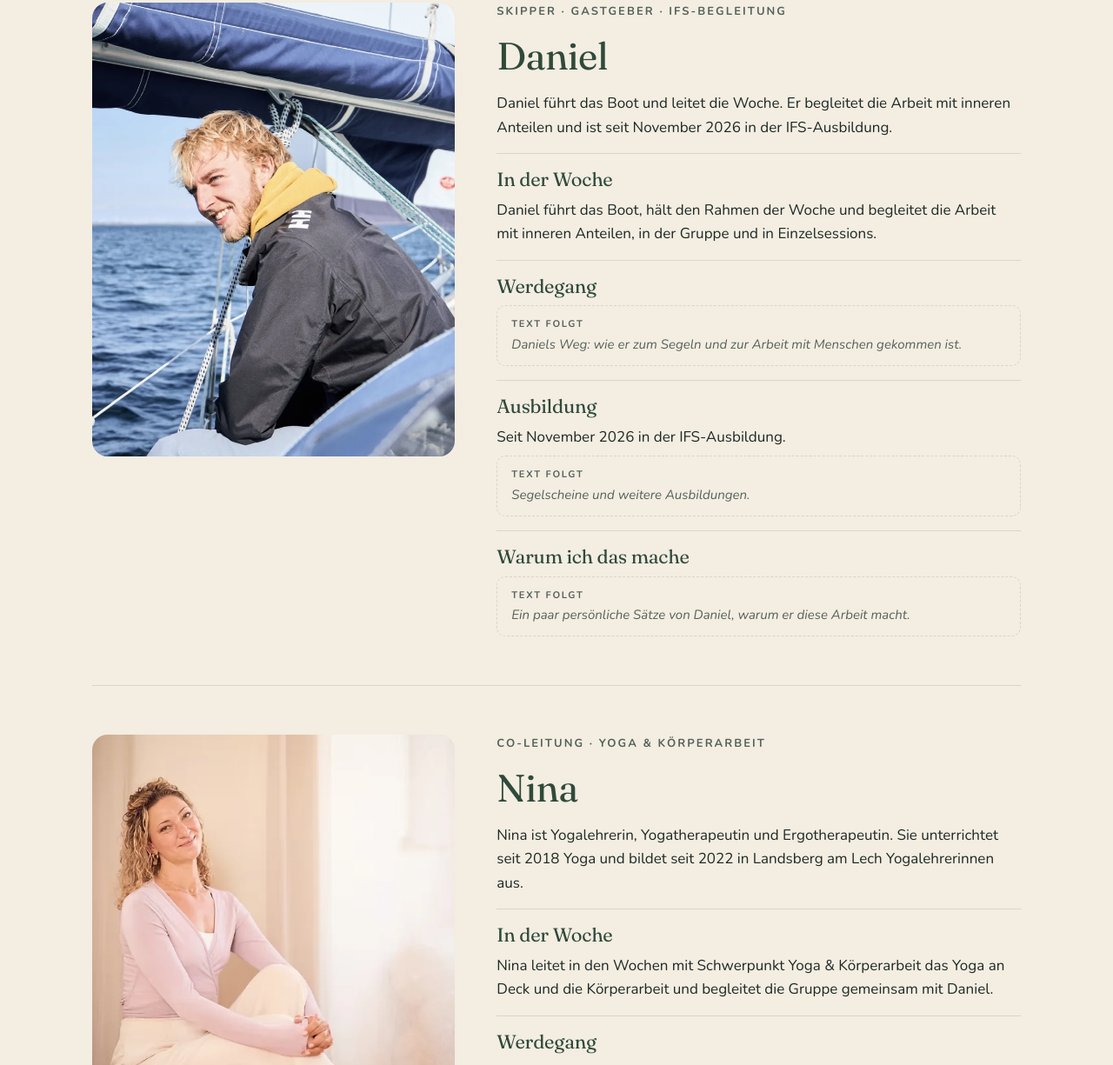
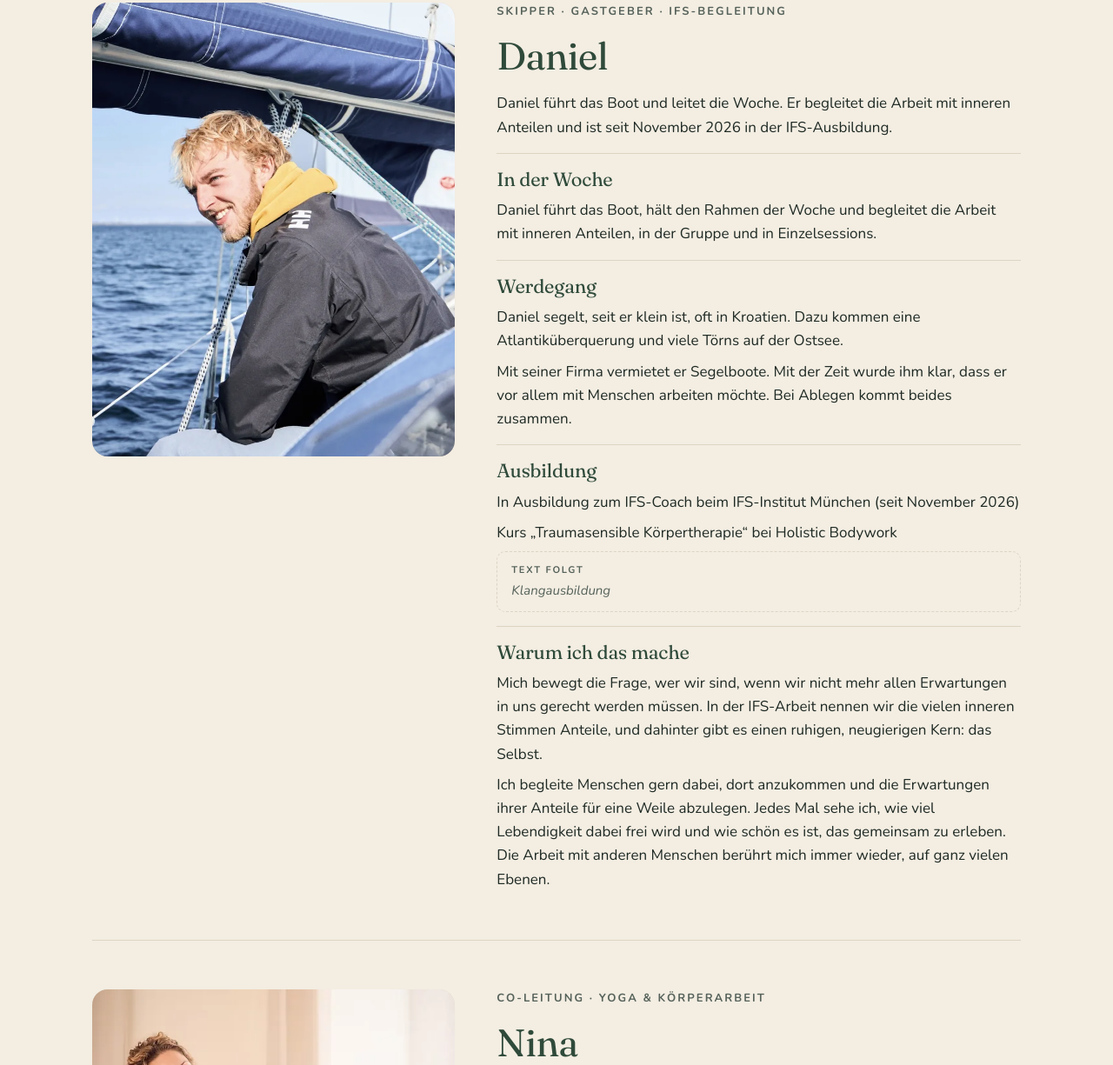
Before and after one commit to asaloa/asaloa-website, a plain HTML site: page wer-begleitet.html in a window 1280 px wide. Shown: the part 517-1742 px from the top of the page at 87% size. Drawn offline with Linux system fonts and the light colour scheme.

Commit message:
Daniels Profil: Werdegang, Ausbildung, Warum ich das mache (#5)
Klangausbildung bleibt als Platzhalter.


Claude-Session: https://claude.ai/code/session_01S7jktvVxKvDmHaxzH7P6eu

Co-authored-by: Claude <noreply@anthropic.com>

```diff
--- a/wer-begleitet.html
+++ b/wer-begleitet.html
@@ -52,9 +52,9 @@
           <h2>Daniel</h2>
           <p>Daniel führt das Boot und leitet die Woche. Er begleitet die Arbeit mit inneren Anteilen und ist seit November 2026 in der IFS-Ausbildung.</p>
           <div class="profile-block"><h3>In der Woche</h3><p>Daniel führt das Boot, hält den Rahmen der Woche und begleitet die Arbeit mit inneren Anteilen, in der Gruppe und in Einzelsessions.</p></div>
-          <div class="profile-block"><h3>Werdegang</h3><p class="platzhalter"><span>Text folgt</span>Daniels Weg: wie er zum Segeln und zur Arbeit mit Menschen gekommen ist.</p></div>
-          <div class="profile-block"><h3>Ausbildung</h3><p>Seit November 2026 in der IFS-Ausbildung.</p><p class="platzhalter"><span>Text folgt</span>Segelscheine und weitere Ausbildungen.</p></div>
-          <div class="profile-block"><h3>Warum ich das mache</h3><p class="platzhalter"><span>Text folgt</span>Ein paar persönliche Sätze von Daniel, warum er diese Arbeit macht.</p></div>
+          <div class="profile-block"><h3>Werdegang</h3><p>Daniel segelt, seit er klein ist, oft in Kroatien. Dazu kommen eine Atlantiküberquerung und viele Törns auf der Ostsee.</p><p>Mit seiner Firma vermietet er Segelboote. Mit der Zeit wurde ihm klar, dass er vor allem mit Menschen arbeiten möchte. Bei Ablegen kommt beides zusammen.</p></div>
+          <div class="profile-block"><h3>Ausbildung</h3><p>In Ausbildung zum IFS-Coach beim IFS-Institut München (seit November 2026)</p><p>Kurs „Traumasensible Körpertherapie“ bei Holistic Bodywork</p><p class="platzhalter"><span>Text folgt</span>Klangausbildung</p></div>
+          <div class="profile-block"><h3>Warum ich das mache</h3><p>Mich bewegt die Frage, wer wir sind, wenn wir nicht mehr allen Erwartungen in uns gerecht werden müssen. In der IFS-Arbeit nennen wir die vielen inneren Stimmen Anteile, und dahinter gibt es einen ruhigen, neugierigen Kern: das Selbst.</p><p>Ich begleite Menschen gern dabei, dort anzukommen und die Erwartungen ihrer Anteile für eine Weile abzulegen. Jedes Mal sehe ich, wie viel Lebendigkeit dabei frei wird und wie schön es ist, das gemeinsam zu erleben. Die Arbeit mit anderen Menschen berührt mich immer wieder, auf ganz vielen Ebenen.</p></div>
         </div>
       </article>
       <article class="profile" id="yoga">
```
